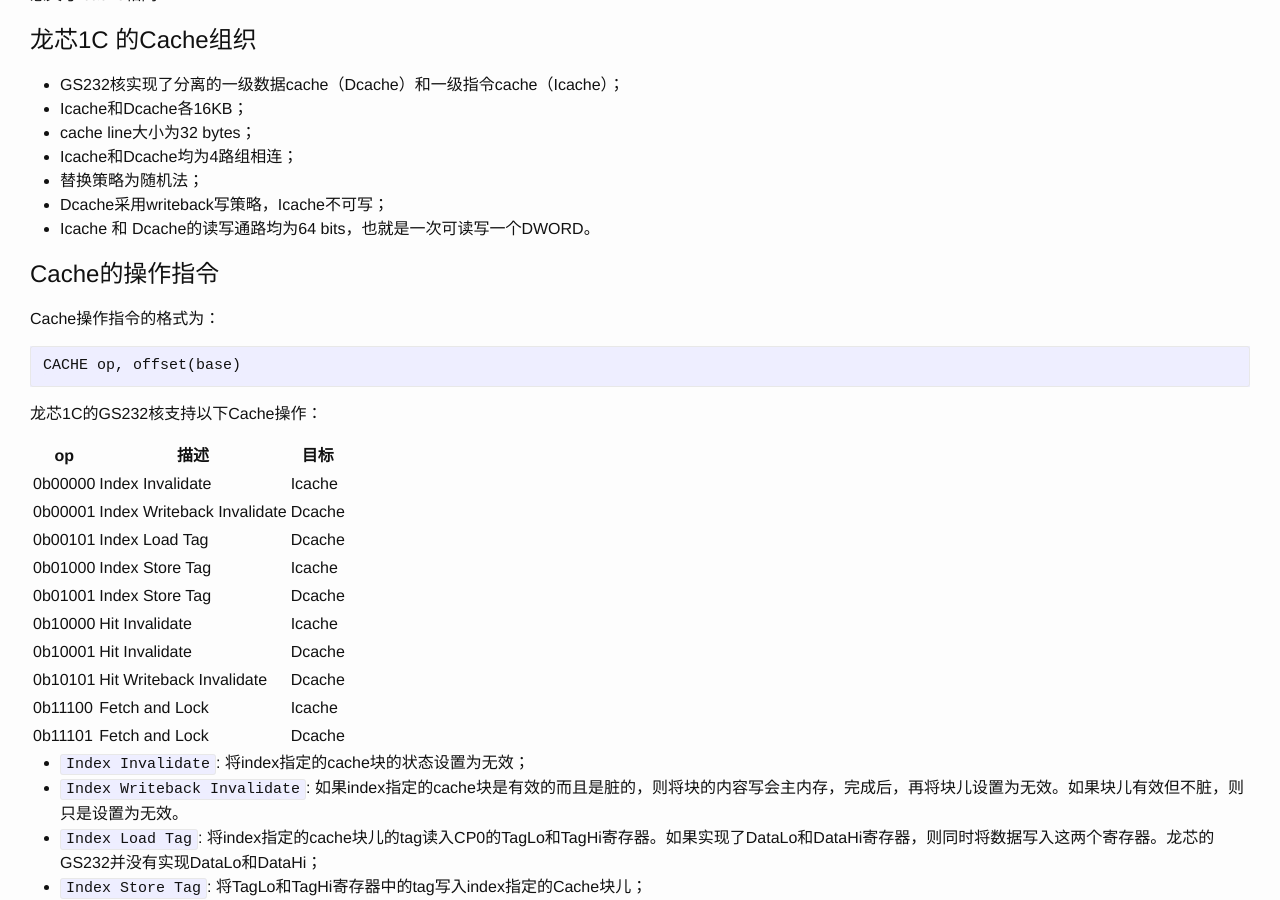
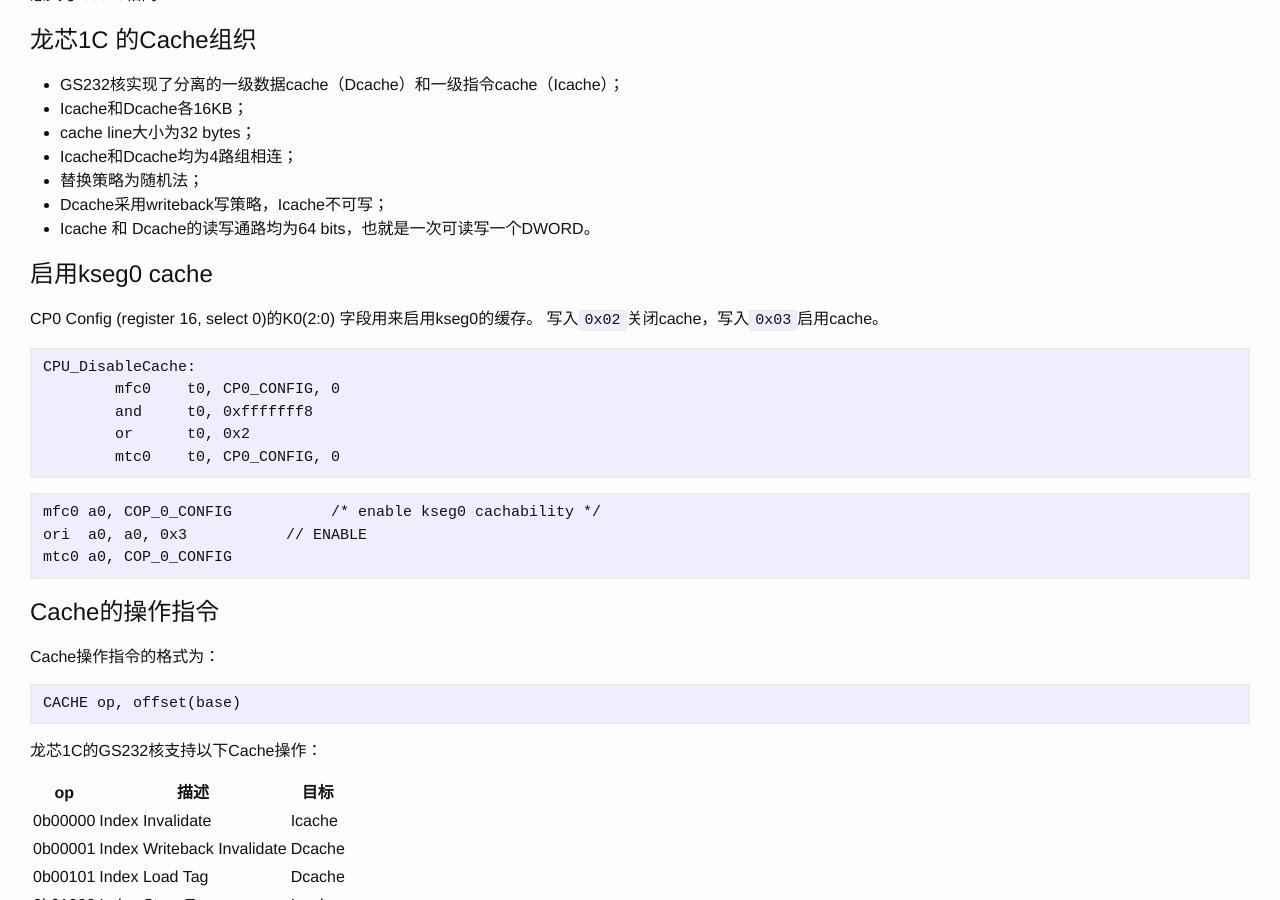
Before and after one commit to ibrep/ibrep.github.com, a Jekyll site: the page built from _posts/boot/2018-04-07-mips-cp0-config1.markdown, in a window 1280 px wide and 900 px high, scrolled down 1583 px. Built offline with Jekyll 4.4.1, drawn with Linux system fonts in a browser that asks for light colours.

Commit message:
minor fix

````diff
--- a/_posts/boot/2018-04-07-mips-cp0-config1.markdown
+++ b/_posts/boot/2018-04-07-mips-cp0-config1.markdown
@@ -68,6 +68,23 @@
   * Dcache采用writeback写策略，Icache不可写；
   * Icache 和 Dcache的读写通路均为64 bits，也就是一次可读写一个DWORD。
 
+# 启用kseg0 cache
+CP0 Config (register 16, select 0)的K0(2:0) 字段用来启用kseg0的缓存。
+写入`0x02`关闭cache，写入`0x03`启用cache。
+
+```
+CPU_DisableCache:
+	mfc0   	t0, CP0_CONFIG, 0
+	and   	t0, 0xfffffff8
+	or	t0, 0x2
+	mtc0   	t0, CP0_CONFIG, 0
+```
+```
+mfc0 a0, COP_0_CONFIG		/* enable kseg0 cachability */
+ori  a0, a0, 0x3           // ENABLE
+mtc0 a0, COP_0_CONFIG
+```
+
 # Cache的操作指令
 Cache操作指令的格式为：
 ```
@@ -77,7 +94,7 @@
 龙芯1C的GS232核支持以下Cache操作：
 
 | op      | 描述                       | 目标   |
-|---------+----------------------------+--------|
+|---------|----------------------------|--------|
 | 0b00000 | Index Invalidate           | Icache |
 | 0b00001 | Index Writeback Invalidate | Dcache |
 | 0b00101 | Index Load Tag             | Dcache |
````
